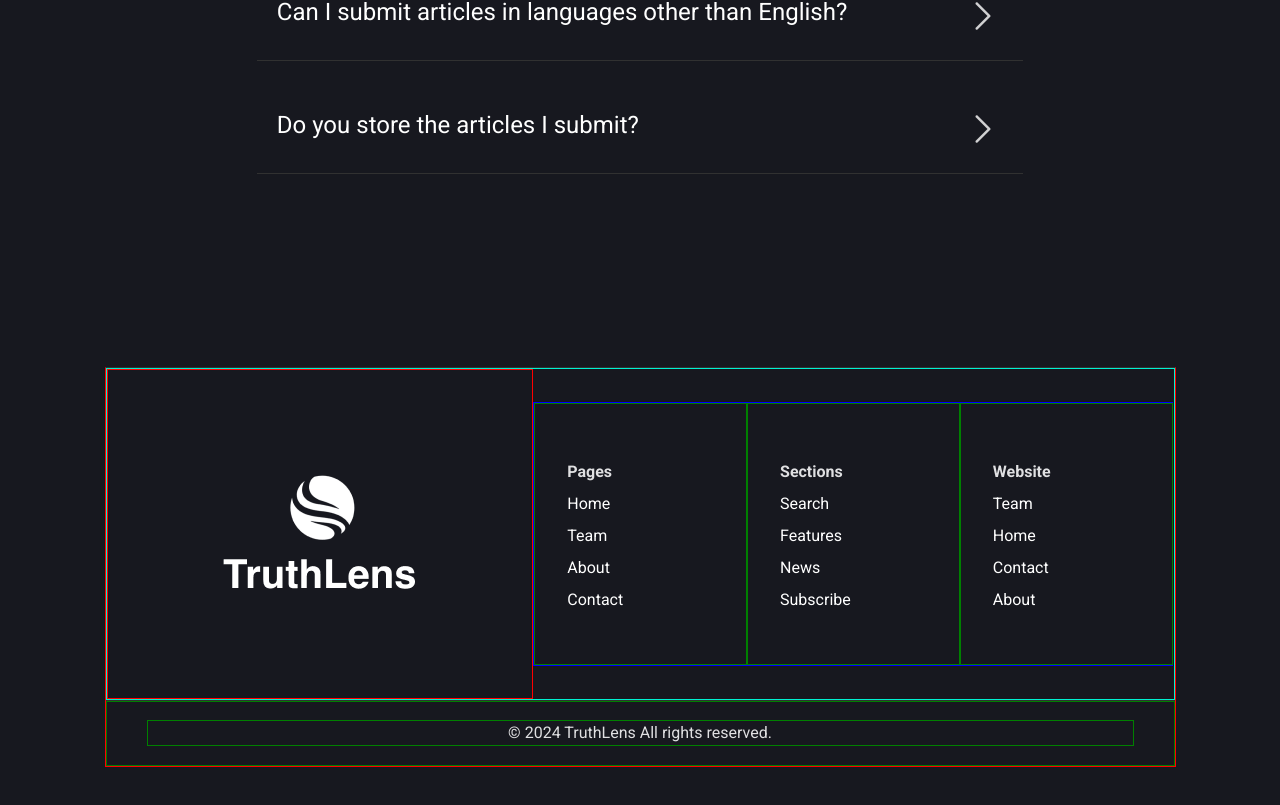
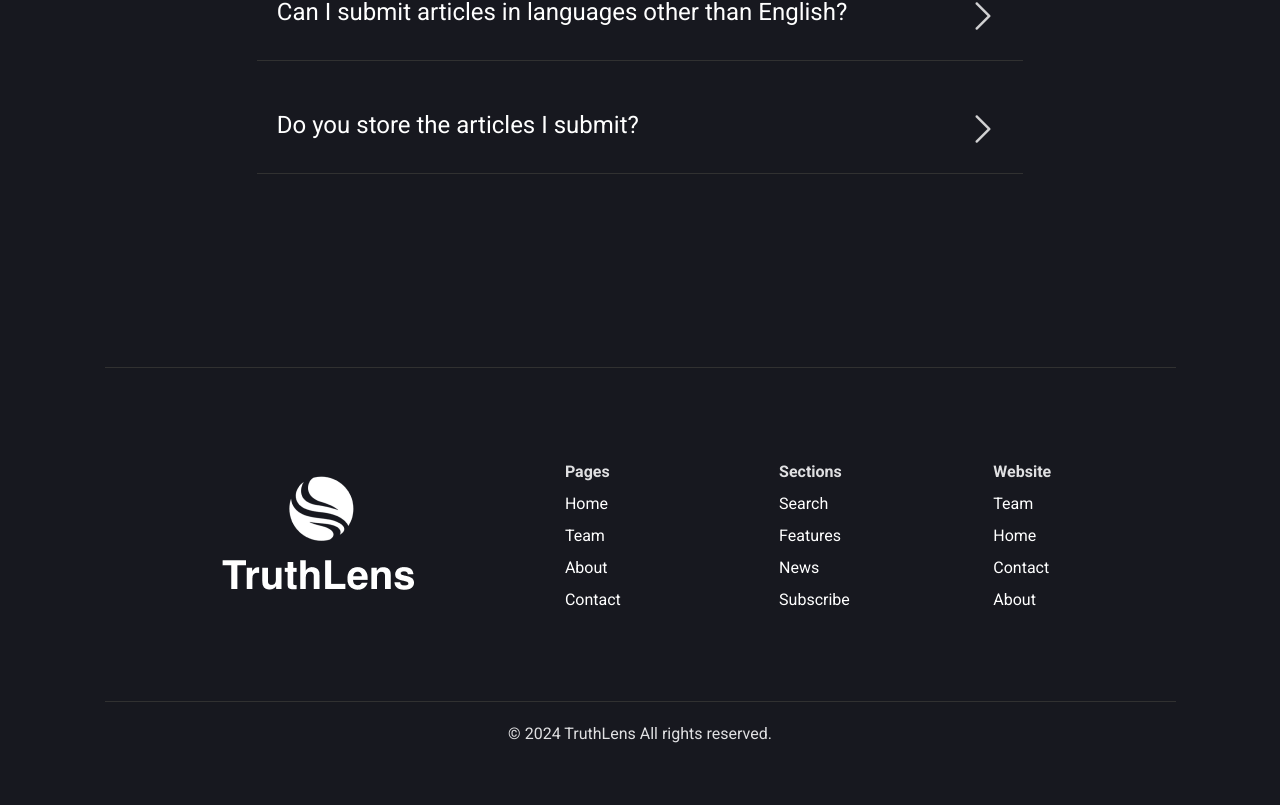
Before and after one commit to prasxor/Hackathon_main_desgn, a React (Vite) app in the folder HackathonDesign/: page / in a window 1280 px wide. Shown: the part 4913-5718 px from the top of the page. Built offline with nearby package versions, Linux system fonts and the light colour scheme.

Commit message:
Update Footer.css

```diff
--- a/HackathonDesign/src/Components/Elements/Footer/Footer.css
+++ b/HackathonDesign/src/Components/Elements/Footer/Footer.css
@@ -4,7 +4,7 @@
   justify-content: center;
   flex-direction: column;
   width: 100%;
-  border: 1px solid red;
+  /* border: 1px solid red; */
   border-top: 1px solid #313131;
   height: 400px;
   flex-direction: column;
@@ -17,7 +17,7 @@
   justify-content: space-around;
   flex-direction: row;
   width: 60%;
-  border: 1px solid blue;
+  /* border: 1px solid blue; */
   height: 80%;
 }
 
@@ -29,7 +29,7 @@
   display: flex;
   align-items: center;
   justify-content: center;
-  border: 1px solid green;
+  /* border: 1px solid green; */
   width: 100%;
   height: 100%;
 }
@@ -90,7 +90,7 @@
 .FooterContainerBottomFirst {
   width: 100%;
   height: 100%;
-  border: 1px solid green;
+  /* border: 1px solid green; */
   display: flex;
   align-items: center;
   justify-content: start;
@@ -111,7 +111,7 @@
 .FooterContainerBottomFirst p {
   margin-bottom: 0px !important;
   font-family: "Roboto", sans-serif;
-  border: 1px solid green;
+  /* border: 1px solid green; */
   display: flex;
   align-items: center;
   justify-content: center;
@@ -126,7 +126,7 @@
 .footerMainContent{
   height: 100%;
   width: 100%;
-  border: 1px solid rgb(0, 241, 209);
+  /* border: 1px solid rgb(0, 241, 209); */
   display: flex;
   align-items: center;
   justify-content: center;
@@ -136,7 +136,7 @@
 #tradeMarkLogo{
   width: 40%;
   height: 100%;
-  border: 1px solid red;
+  /* border: 1px solid red; */
   display: flex;
   align-items: center;
   justify-content: center;
```
